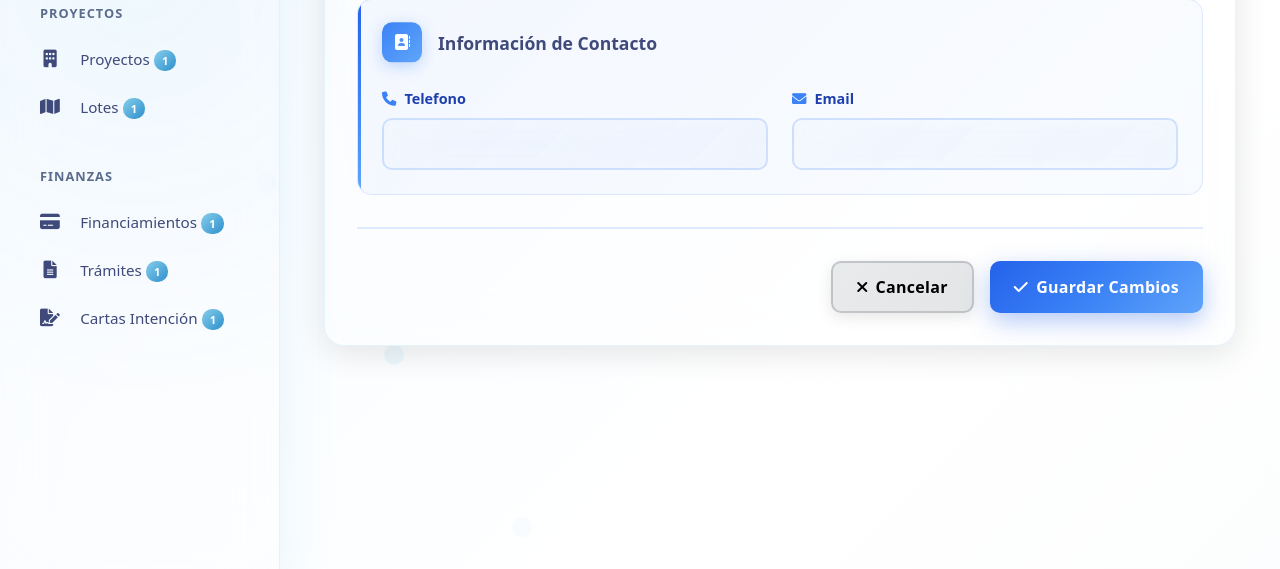
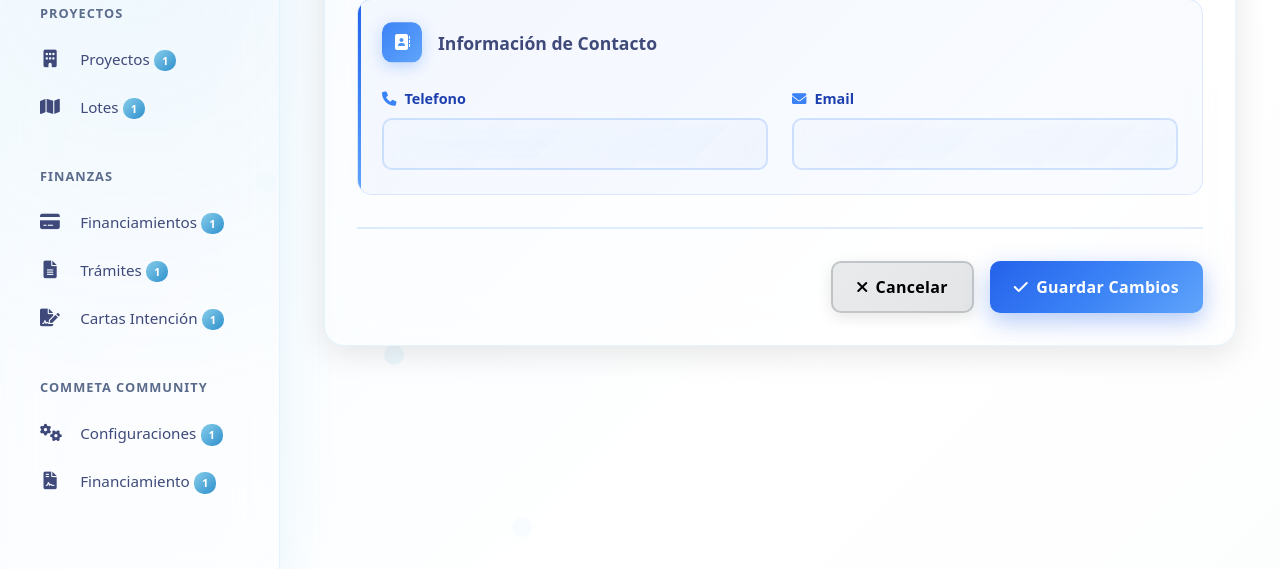
Before and after one commit to MetalFKingRawner/Contratos, a Django app: template templates/dashboard/beneficiario_form.html in a window 1280 px wide. Shown: the part 624-1193 px from the top of the page. Run offline with Django 5.2, Linux system fonts and the light colour scheme; the template is opened without the code that fills it: most values are stand-ins (such as "Sample title", 1, 10 or a date in 2020); form fields are guessed from the names that the template uses; some libraries are stand-ins or nearby versions.

Commit message:
Update base.html

```diff
--- a/templates/dashboard/base.html
+++ b/templates/dashboard/base.html
@@ -191,6 +191,36 @@
         </li>
       </ul>
     </div>
+    <!-- Después de la sección "Finanzas" -->
+    <div class="nav-section">
+      <div class="nav-section-title">Commeta Community</div>
+      <ul class="nav flex-column">
+        <li class="nav-item">
+          <a href="#"
+            class="nav-link"
+            hx-get="{% url 'commeta:commeta_configuracion_list' %}"
+            hx-target="#content"
+            hx-swap="innerHTML"
+            hx-push-url="true">
+            <i class="fas fa-cogs"></i>
+            <span class="nav-link-text">Configuraciones</span>
+            <span class="nav-badge">{{ num_configuraciones_commeta }}</span>
+          </a>
+        </li>
+        <li class="nav-item">
+          <a href="#"
+            class="nav-link"
+            hx-get="{% url 'commeta:commeta_financiamiento_list' %}"
+            hx-target="#content"
+            hx-swap="innerHTML"
+            hx-push-url="true">
+            <i class="fas fa-file-contract"></i>
+            <span class="nav-link-text">Financiamiento</span>
+            <span class="nav-badge">{{ num_financiamientos_commeta }}</span>
+          </a>
+        </li>
+      </ul>
+    </div>
   </nav>
 
   <!--  ─── CONTENIDO DINÁMICO ───────────────────────────────  -->
```
